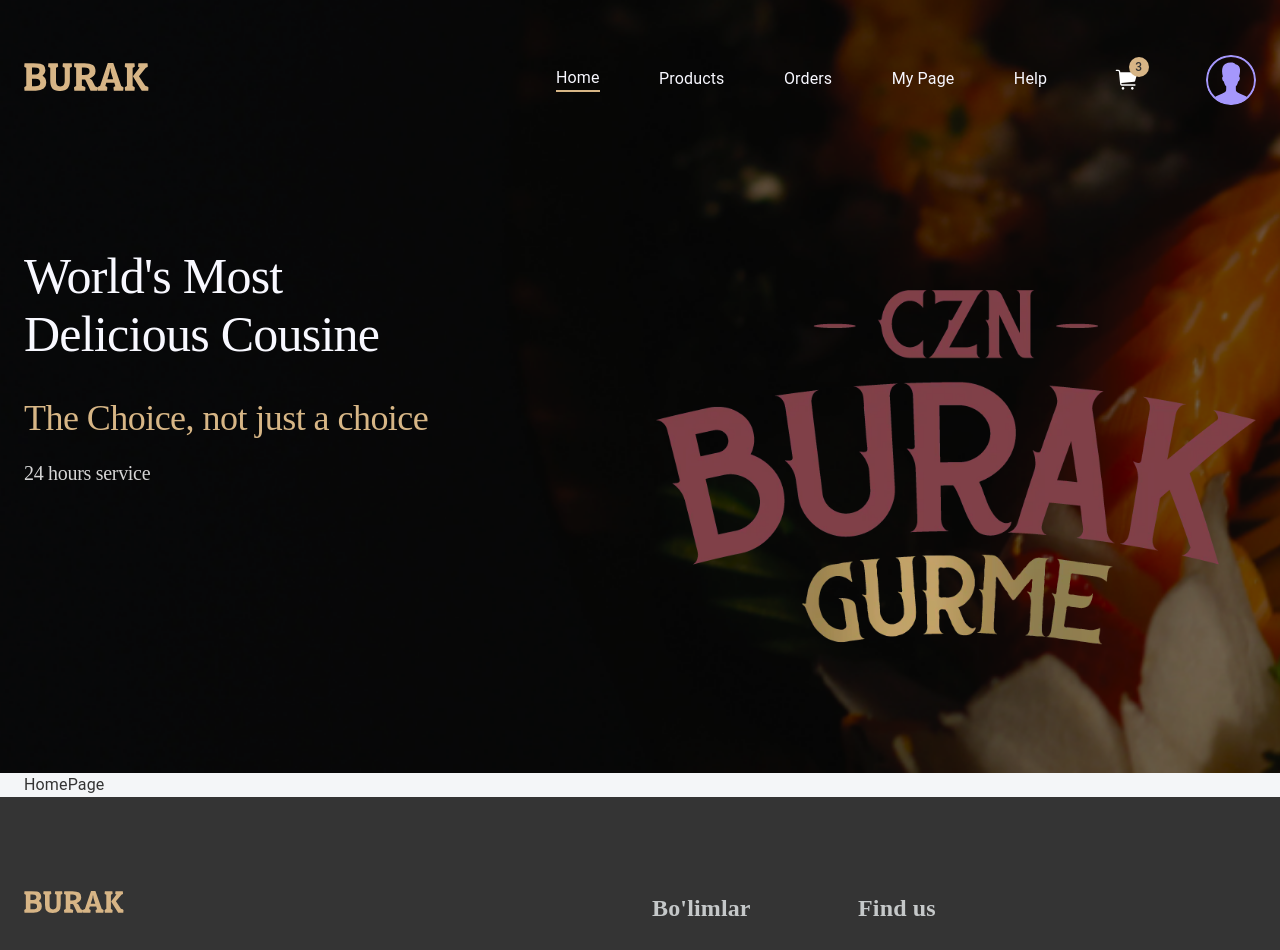
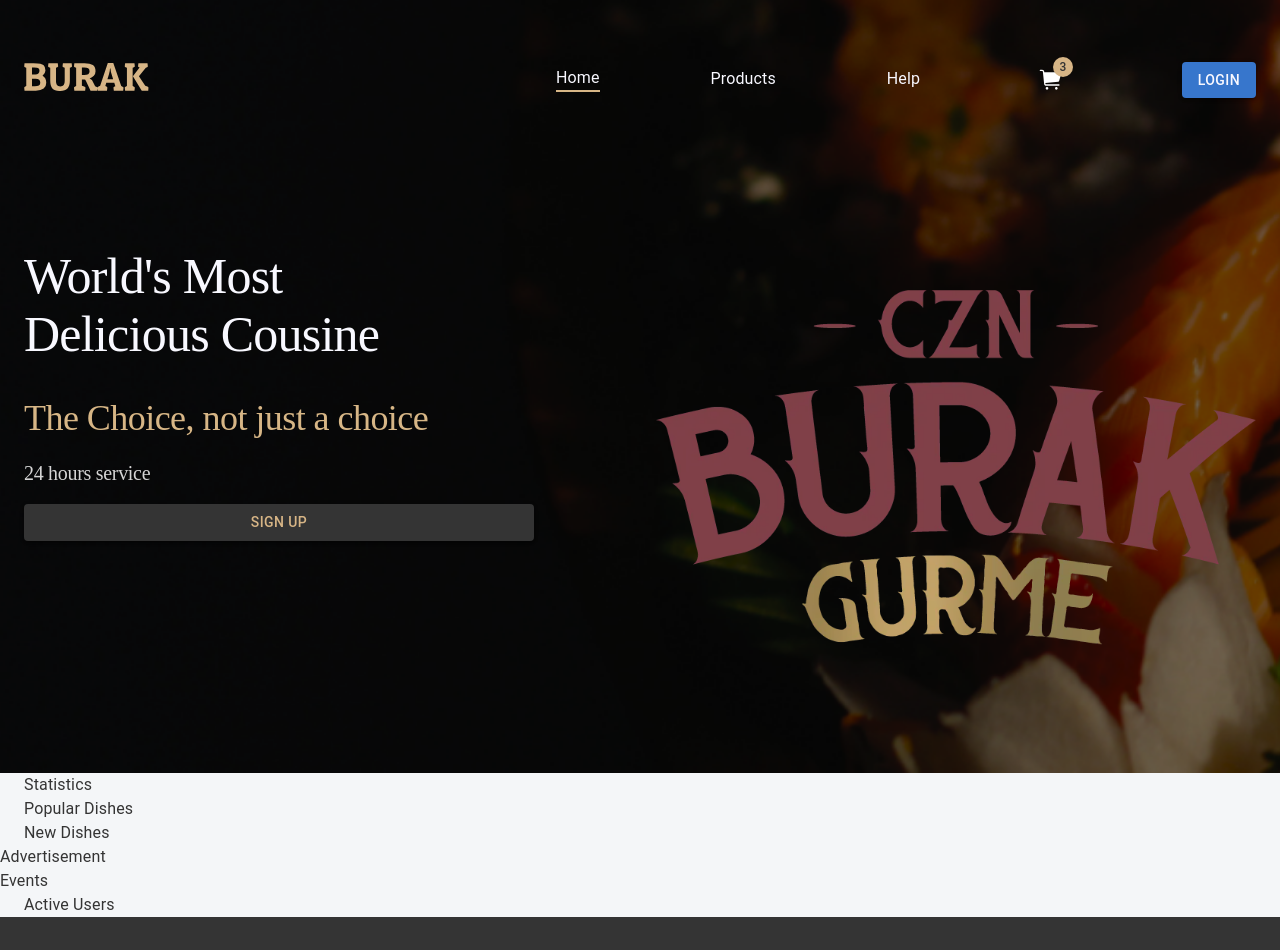
Before and after one commit to Musab74/burak-react, a React (Create React App) app: page / in a window 1280 px wide. Shown: the top 950 px of the page. Built offline with nearby package versions, Linux system fonts and the light colour scheme.

Commit message:
feat: organize home page related sectional components

```diff
--- a/src/app/components/headers/HomeNavbar.tsx
+++ b/src/app/components/headers/HomeNavbar.tsx
@@ -3,7 +3,7 @@ import { NavLink } from "react-router-dom";
 import Basket from "./Basket";
 
 export default function HomeNavbar() {
-    const AuthMember = true;
+    const AuthMember = 0;
     return (
         <div className="home-navbar">
             <Container className="navbar-container">
--- /dev/null
+++ b/src/app/screens/homePage/ActiveUsers.tsx
@@ -0,0 +1,8 @@
+import React from "react";
+import { Container } from "@mui/material";
+
+export default function ActiveUsers() {
+    return <div>
+        <Container>Active Users</Container>
+    </div>
+}
--- /dev/null
+++ b/src/app/screens/homePage/Advertisement.tsx
@@ -0,0 +1,8 @@
+import React from "react";
+import { Container } from "@mui/material";
+
+export default function Advertisement() {
+    return <div>
+     Advertisement
+    </div>
+}
--- /dev/null
+++ b/src/app/screens/homePage/Events.tsx
@@ -0,0 +1,8 @@
+import React from "react";
+import { Container } from "@mui/material";
+
+export default function NewDishes() {
+    return <div>
+     Events
+    </div>
+}
--- /dev/null
+++ b/src/app/screens/homePage/NewDishes.tsx
@@ -0,0 +1,8 @@
+import React from "react";
+import { Container } from "@mui/material";
+
+export default function NewDishes() {
+   return <div>
+        <Container>New Dishes</Container>
+    </div>
+}
--- /dev/null
+++ b/src/app/screens/homePage/PopularDishes.tsx
@@ -0,0 +1,8 @@
+import React from "react";
+import { Container } from "@mui/material";
+
+export default function PopularDishes() {
+   return <div>
+        <Container>Popular Dishes</Container>
+    </div>
+}
--- /dev/null
+++ b/src/app/screens/homePage/Statistics.tsx
@@ -0,0 +1,9 @@
+import React from "react";
+
+import { Container } from "@mui/material";
+
+export default function Statistics() {
+   return <div>
+        <Container>Statistics</Container>
+    </div>
+}
--- a/src/app/screens/homePage/index.tsx
+++ b/src/app/screens/homePage/index.tsx
@@ -1,5 +1,20 @@
-import { Container } from "@mui/material";
+import React from "react";
+import Statistics from "./Statistics";
+import PopularDishes from "./PopularDishes";
+import NewDishes from "./NewDishes";
+import ActiveUsers from "./ActiveUsers";
+import Advertisement from "./Advertisement";
+import Events from "./Events";
+
 
 export default function HomePage() {
-    return <Container>HomePage</Container>
+    return <div className={"homepage"}>
+<Statistics />
+<PopularDishes />
+<NewDishes />
+<Advertisement />
+<Events />
+<ActiveUsers />
+
+    </div>
 }
--- /dev/null
+++ b/src/css/home.css
@@ -0,0 +1,4 @@
+.homepage{
+width: 100%;
+height: auto;
+}
```
